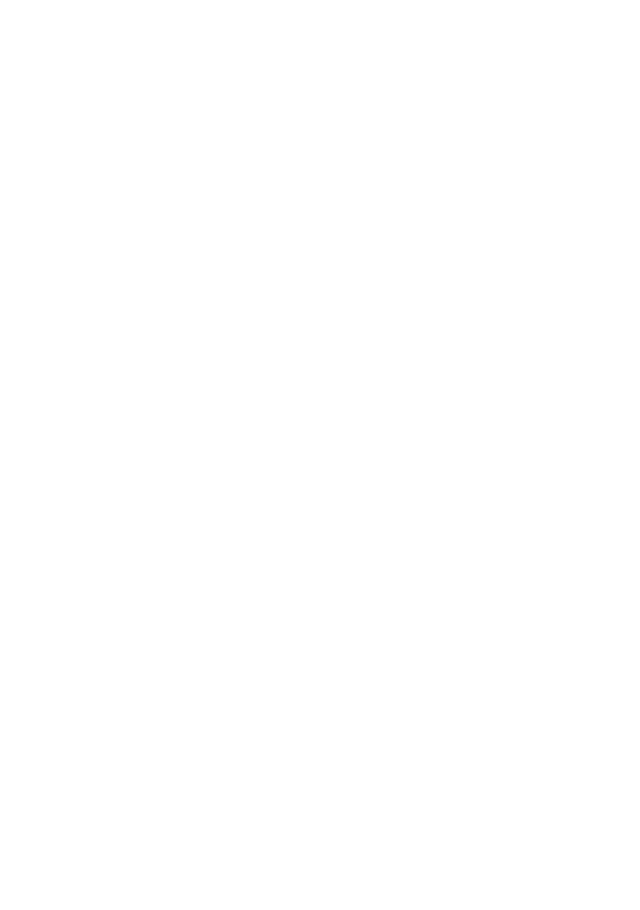
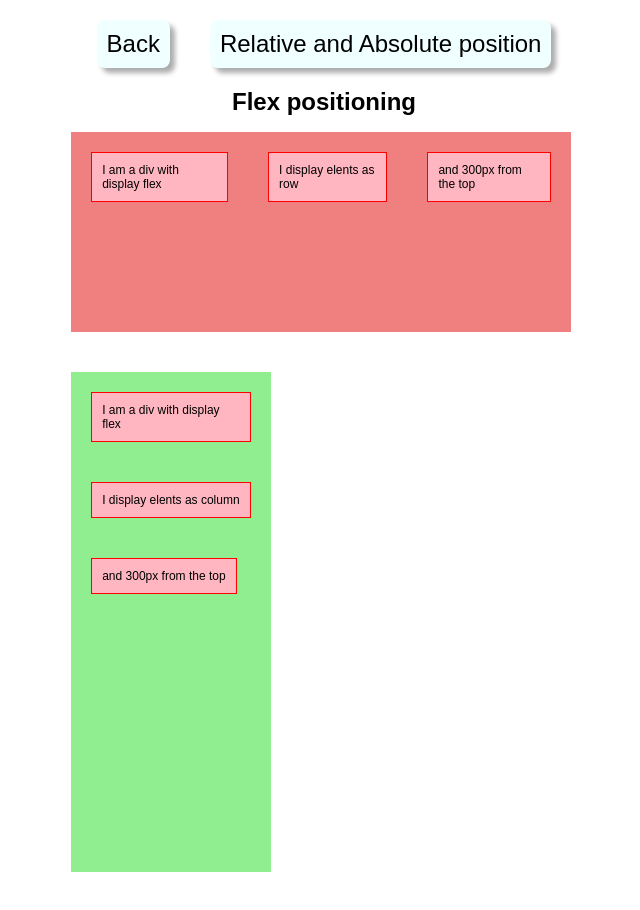
Before and after one commit to Lucas1313/test, a plain HTML site: page pages/display-flex/display-flex.html in a window 1280 px wide. Shown: the whole page, without its empty margins (316-956 px from the left). Before the commit the page ends 800 px from the top, so only its background shows below. Drawn offline with Linux system fonts and the light colour scheme.

Commit message:
display flex page

```diff
--- a/index.html
+++ b/index.html
@@ -1,20 +1,25 @@
-<!doctype html>
+<!DOCTYPE html>
 <html>
-<head>
+  <head>
     <title>Tips and Tricks</title>
-    <meta name="description" content="Tips and tricks for LoRee">
-    <meta name="keywords" content="tips tricks LoRee">
-    <link rel="stylesheet" href="./styles/index.css">
-    <link rel="stylesheet" href="./styles/global.css">
-</head>
-<body>
+    <meta name="description" content="Tips and tricks for LoRee" />
+    <meta name="keywords" content="tips tricks LoRee" />
+    <link rel="stylesheet" href="./styles/index.css" />
+    <link rel="stylesheet" href="./styles/global.css" />
+  </head>
+  <body>
     <nav class="navigation">
-        <a href="/pages/absolute-position/">Absolute position</a>
-        <a href="/pages/display-flex/">Display Flex</a>
-        <a href="/pages/js-fun/">JavaScript</a>
+      <a href="./pages/absolute-position/absolute-position.html"
+        >Absolute position</a
+      >
+      <a href="./pages/absolute-position/relative-and-absolute-position.html"
+        >Relative position</a
+      >
+      <a href="./pages/display-flex/display-flex.html">Display Flex</a>
+      <a href="./pages/js-fun/js-fun.html">JavaScript</a>
     </nav>
     <div class="title">
-        <h1>Welcome to your Tip and Tricks page</h1>
+      <h1>Welcome to your Tip and Tricks page</h1>
     </div>
-</body>
+  </body>
 </html>
--- a/pages/display-flex/display-flex.html
+++ b/pages/display-flex/display-flex.html
@@ -0,0 +1,31 @@
+<!DOCTYPE html>
+<html>
+  <head>
+    <title>Tips and Tricks</title>
+    <meta name="description" content="Tips and tricks for LoRee" />
+    <meta name="keywords" content="tips tricks LoRee" />
+    <link rel="stylesheet" href="../../styles/global.css" />
+    <link rel="stylesheet" href="../../styles/flex-position.css" />
+  </head>
+  <body>
+    <nav class="navigation">
+      <a href="../../index.html">Back</a>
+      <a href="./relative-and-absolute-position.html"
+        >Relative and Absolute position</a
+      >
+    </nav>
+    <div class="title">
+      <h1>Flex positioning</h1>
+    </div>
+    <article class="flex-positionned">
+      <p>I am a div with display flex</p>
+      <p>I display elents as row</p>
+      <p>and 300px from the top</p>
+    </article>
+    <article class="flex-positionned-column">
+      <p>I am a div with display flex</p>
+      <p>I display elents as column</p>
+      <p>and 300px from the top</p>
+    </article>
+  </body>
+</html>
--- /dev/null
+++ b/styles/flex-position.css
@@ -0,0 +1,31 @@
+.flex-positionned {
+  display: flex;
+  height: 200px;
+  width: 500px;
+  flex-direction: row;
+  background: lightcoral;
+  position: relative;
+  left: 30%;
+  top: 30%;
+}
+.flex-positionned-column {
+  display: flex;
+  height: 500px;
+  width: 200px;
+  flex-direction: column;
+  background: lightgreen;
+  position: relative;
+  left: 30%;
+  top: 30%;
+  margin: 40px 0;
+}
+
+.flex-positionned p,
+.flex-positionned-column p {
+  border: solid 1px red;
+  padding: 10px;
+  height: fit-content;
+  width: fit-content;
+  margin: 20px;
+  background: lightpink;
+}
```
Also changed, not shown: pages/absolute-position/absolute-position.html (+12 -9 lines), pages/absolute-position/relative-and-absolute-position.html (+10 -9 lines), 1 other file.
